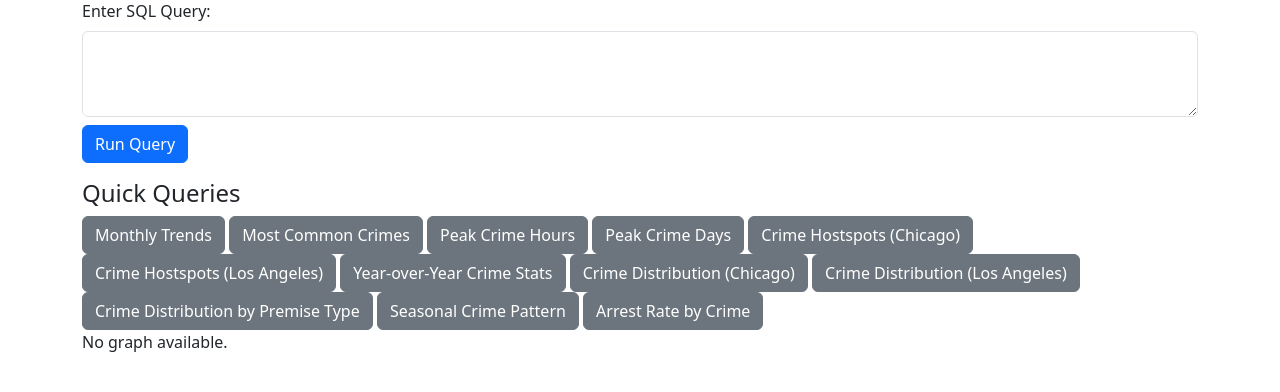
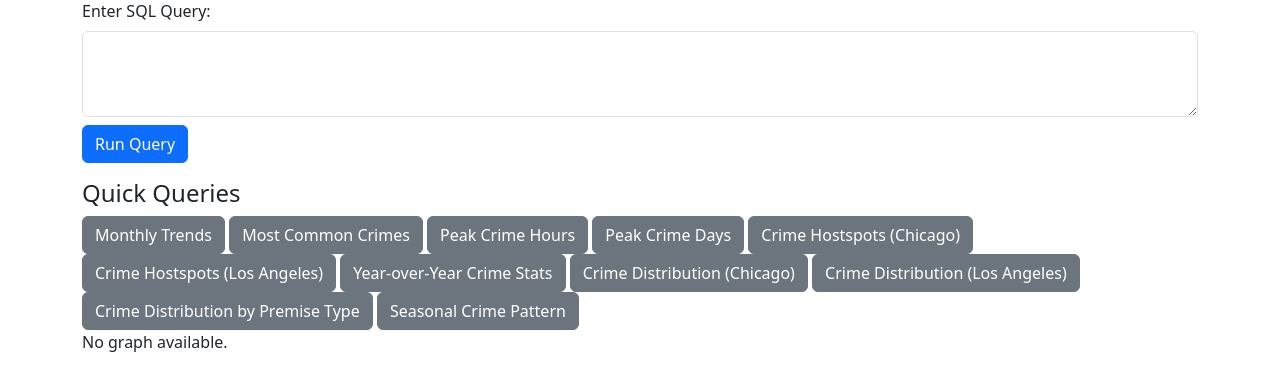
Before and after one commit to samuski/database_project, a Django app: page / in a window 1280 px wide. Shown: the part 143-535 px from the top of the page. Run offline with Django 5.2, Linux system fonts and the light colour scheme.

Commit message:
Removed unused button

```diff
--- a/main/templates/dashboard.html
+++ b/main/templates/dashboard.html
@@ -59,10 +59,6 @@
     <button name="canned_query" value="crime_season" class="btn btn-secondary">
         Seasonal Crime Pattern
     </button>
-    <button name="canned_query" value="arrest_made_by_crime" class="btn btn-secondary">
-        Arrest Rate by Crime
-    </button>
-
 </form>
 
 <!-- Results -->
```
